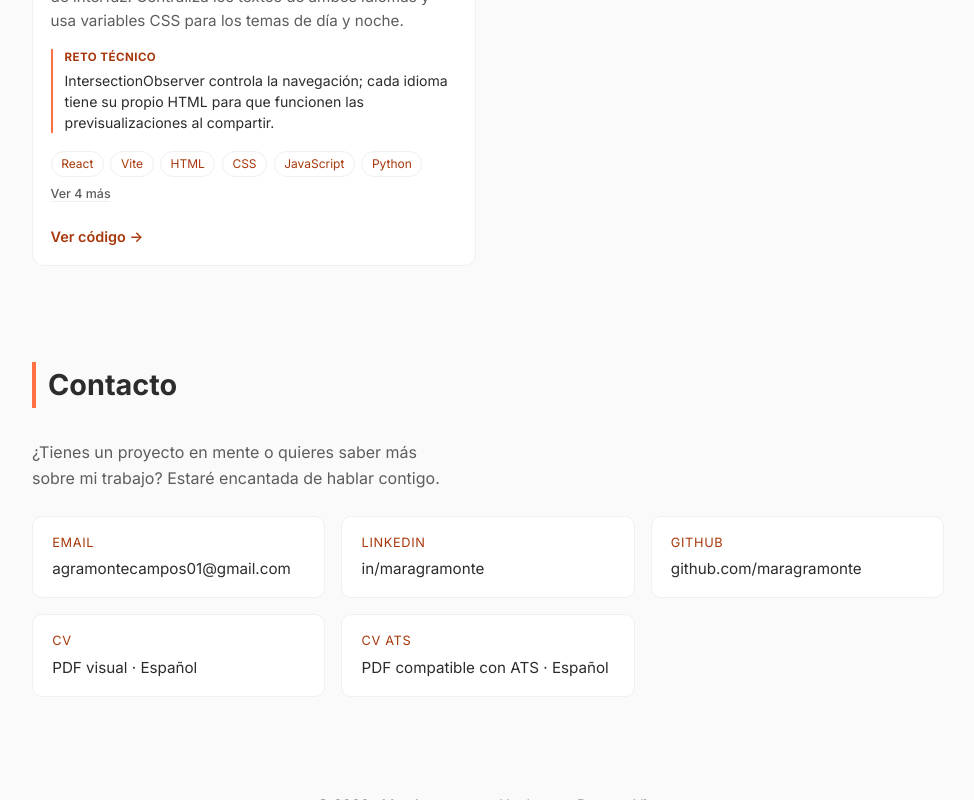
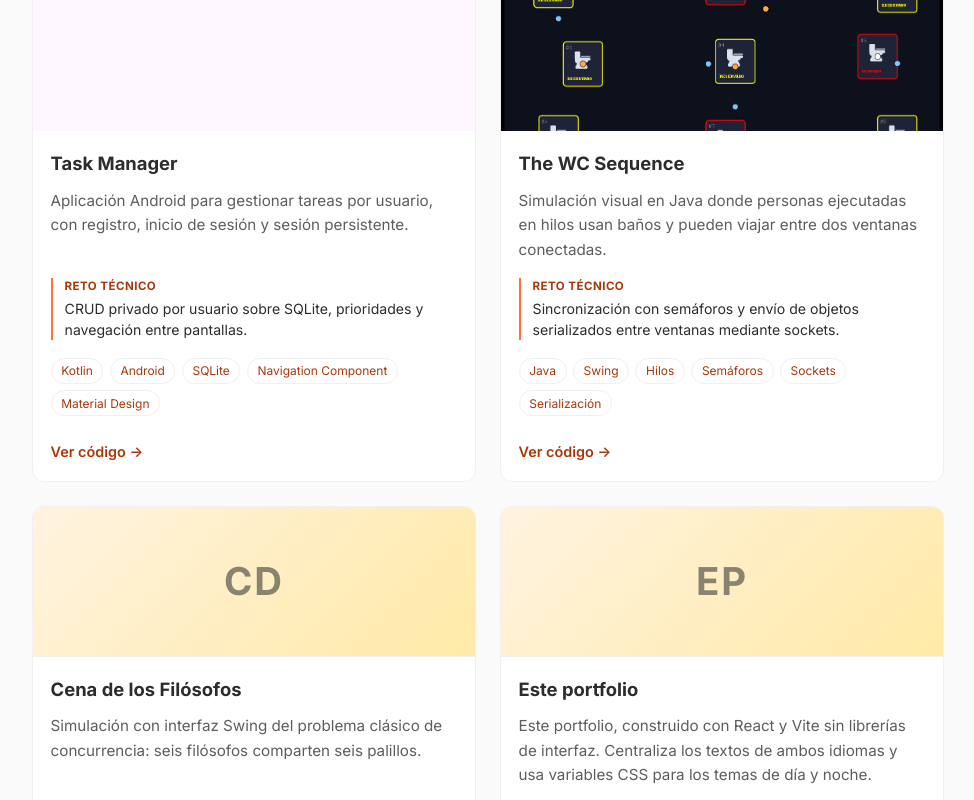
Before and after one commit to maragramonte/mi-portfolio, a React (Vite) app: page / in a window 1280 px wide. Shown: the part 4878-5678 px from the top of the page, without its empty margins (152-1126 px from the left). Built offline with nearby package versions, Linux system fonts and the light colour scheme; the HTML template or start-up script is replaced by a standard one.

Commit message:
Añade proyectos de CESUR al portfolio

```diff
--- a/src/data/proyectos.js
+++ b/src/data/proyectos.js
@@ -92,6 +92,56 @@ export const proyectos = [
     },
   },
   {
+    titulo: "Task Manager",
+    descripcion: {
+      es: "Aplicación Android para gestionar tareas por usuario, con registro, inicio de sesión y sesión persistente.",
+      en: "Android task management app with per-user tasks, sign-up, login and persistent sessions.",
+    },
+    focoTecnico: {
+      es: "CRUD privado por usuario sobre SQLite, prioridades y navegación entre pantallas.",
+      en: "Per-user CRUD over SQLite, task priorities and screen navigation.",
+    },
+    imagen: `${import.meta.env.BASE_URL}img/task-manager.png`,
+    repo: "https://github.com/maragramonte/CESUR-github/tree/main/Dispositivos%20Moviles%20-%20TaskManager",
+    tecnologias: {
+      es: ["Kotlin", "Android", "SQLite", "Navigation Component", "Material Design"],
+      en: ["Kotlin", "Android", "SQLite", "Navigation Component", "Material Design"],
+    },
+  },
+  {
+    titulo: "The WC Sequence",
+    descripcion: {
+      es: "Simulación visual en Java donde personas ejecutadas en hilos usan baños y pueden viajar entre dos ventanas conectadas.",
+      en: "Java visual simulation where people running in threads use public bathrooms and can travel between two connected windows.",
+    },
+    focoTecnico: {
+      es: "Sincronización con semáforos y envío de objetos serializados entre ventanas mediante sockets.",
+      en: "Semaphore-based synchronization and serialized objects sent between windows over sockets.",
+    },
+    imagen: `${import.meta.env.BASE_URL}img/wc-sequence.png`,
+    repo: "https://github.com/maragramonte/CESUR-github/tree/main/The%20WC%20Sequence",
+    tecnologias: {
+      es: ["Java", "Swing", "Hilos", "Semáforos", "Sockets", "Serialización"],
+      en: ["Java", "Swing", "Threads", "Semaphores", "Sockets", "Serialization"],
+    },
+  },
+  {
+    titulo: { es: "Cena de los Filósofos", en: "Dining Philosophers" },
+    descripcion: {
+      es: "Simulación con interfaz Swing del problema clásico de concurrencia: seis filósofos comparten seis palillos.",
+      en: "Swing simulation of the classic concurrency problem: six philosophers share six chopsticks.",
+    },
+    focoTecnico: {
+      es: "La mesa coordina turnos y recursos con wait/notifyAll y un semáforo para evitar interbloqueos.",
+      en: "The table coordinates turns and resources with wait/notifyAll and a semaphore to prevent deadlocks.",
+    },
+    repo: "https://github.com/maragramonte/CESUR-github/tree/main/hungry-philosophers",
+    tecnologias: {
+      es: ["Java", "Swing", "Hilos", "Semáforos", "Sincronización"],
+      en: ["Java", "Swing", "Threads", "Semaphores", "Synchronization"],
+    },
+  },
+  {
     // La web que el visitante tiene delante. Va última a propósito: pesa menos
     // que las dos de arriba, pero es la única que se puede abrir por dentro en
     // el mismo momento en que se lee la tarjeta.
--- a/src/data/tecnologias.js
+++ b/src/data/tecnologias.js
@@ -8,12 +8,14 @@ import { proyectos } from './proyectos.js'
 // se cruza con las tecnologías de cada proyecto para saber cuáles tienen código
 // detrás. Esa relación es dato, no presentación.
 export const grupos = [
-  { titulo: { es: "Lenguajes", en: "Languages" }, items: ["Java", "Python", "SQL", "JavaScript"] },
+  { titulo: { es: "Lenguajes", en: "Languages" }, items: ["Java", "Kotlin", "Python", "SQL", "JavaScript"] },
   { titulo: { es: "Backend", en: "Backend" }, items: ["Spring Boot", "Spring Security", "Spring Data JPA", "API REST", "JWT", "Flyway", "Twilio", "Telegram Bot API"] },
   { titulo: { es: "Bases de datos", en: "Databases" }, items: ["PostgreSQL", "MySQL", "MongoDB", "SQLite"] },
   { titulo: { es: "Testing", en: "Testing" }, items: ["JUnit 5", "Testcontainers", "Postman", "E2E"] },
   { titulo: { es: "DevOps", en: "DevOps" }, items: ["Docker", "Git", "GitHub", "GitHub Actions", "GitHub Pages", "Caddy", "WSL"] },
   { titulo: { es: "Web", en: "Web" }, items: ["HTML", "CSS", "React", "Vite", "XML", "JSON-LD", "SEO hreflang", "Chart.js", "PWA"] },
+  { titulo: { es: "Aplicaciones", en: "Applications" }, items: ["Android", "Swing", "Navigation Component", "Material Design"] },
+  { titulo: { es: "Concurrencia y redes", en: "Concurrency & networking" }, items: ["Hilos", "Semáforos", "Sockets", "Serialización", "Threads", "Semaphores", "Serialization", "Sincronización", "Synchronization"] },
   { titulo: { es: "Metodología y herramientas", en: "Methodology & tools" }, items: ["SAFe", "Scrum", "Jira", "Confluence", "DBeaver", "Pillow"] },
 ]
 
```
Also changed, not shown: public/img/task-manager.png (added), public/img/wc-sequence.png (added).
